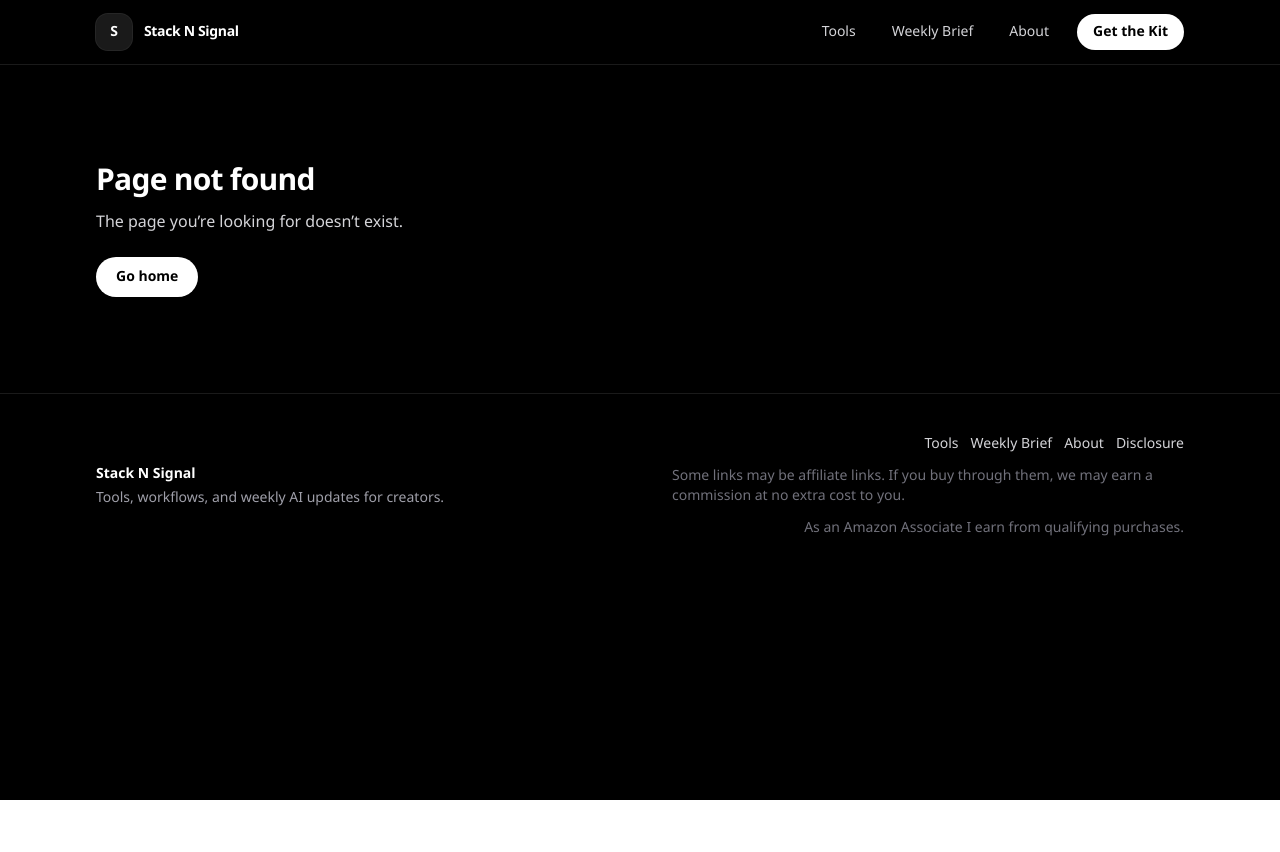
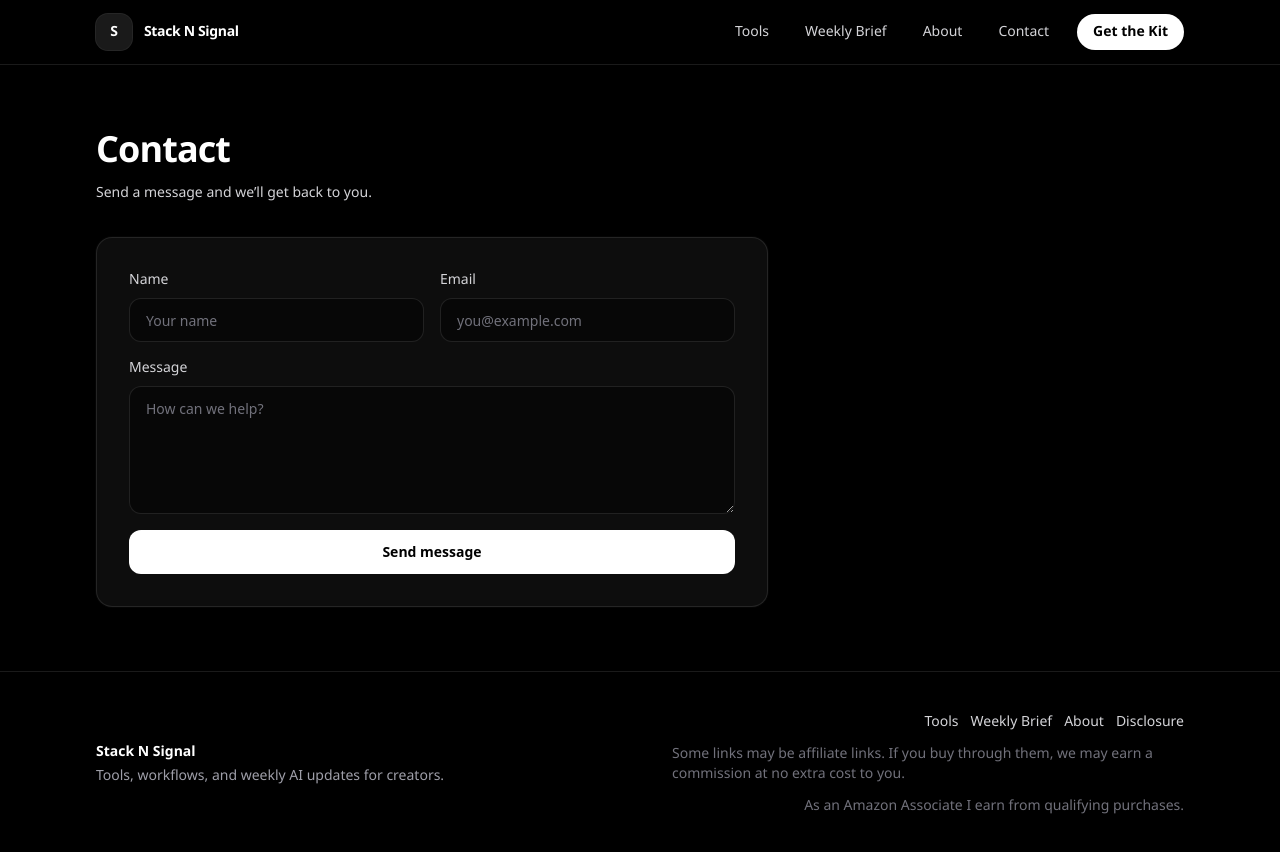
Before and after one commit to Scottynoz/StacknSignal, a Next.js app: page /contact in a window 1280 px wide. Before the commit this address had no page. Shown: the top 852 px of the page. Before the commit the page ends 800 px from the top, so only its background shows below. Built offline with nearby package versions, Linux system fonts and the light colour scheme.

Commit message:
Add contact page and update affiliate links

```diff
--- a/package.json
+++ b/package.json
@@ -10,11 +10,13 @@
   },
   "dependencies": {
     "next": "16.1.6",
+    "nodemailer": "^6.10.1",
     "react": "19.2.3",
     "react-dom": "19.2.3"
   },
   "devDependencies": {
     "@tailwindcss/postcss": "^4",
+    "@types/nodemailer": "^6.4.17",
     "@types/node": "^20",
     "@types/react": "^19",
     "@types/react-dom": "^19",
--- /dev/null
+++ b/src/app/api/contact/route.ts
@@ -0,0 +1,79 @@
+import nodemailer from "nodemailer";
+import { NextResponse } from "next/server";
+
+export async function POST(request: Request) {
+  try {
+    const contentType = request.headers.get("content-type") || "";
+    if (!contentType.includes("application/json")) {
+      return NextResponse.json({ error: "Expected application/json" }, { status: 415 });
+    }
+
+    const body = (await request.json()) as {
+      name?: string;
+      email?: string;
+      message?: string;
+    };
+
+    const name = (body.name || "").trim();
+    const email = (body.email || "").trim();
+    const message = (body.message || "").trim();
+
+    if (!email || !message) {
+      return NextResponse.json(
+        { error: "Missing required fields: email, message" },
+        { status: 400 }
+      );
+    }
+
+    const smtpHost = process.env.SMTP_HOST;
+    const smtpPortRaw = process.env.SMTP_PORT;
+    const smtpUser = process.env.SMTP_USER;
+    const smtpPass = process.env.SMTP_PASS;
+    const mailTo = process.env.CONTACT_TO;
+    const mailFrom = process.env.CONTACT_FROM || smtpUser;
+
+    if (!smtpHost || !smtpPortRaw || !smtpUser || !smtpPass || !mailTo || !mailFrom) {
+      return NextResponse.json(
+        {
+          error:
+            "Server not configured. Missing one of SMTP_HOST, SMTP_PORT, SMTP_USER, SMTP_PASS, CONTACT_TO, CONTACT_FROM",
+        },
+        { status: 500 }
+      );
+    }
+
+    const smtpPort = Number(smtpPortRaw);
+    if (!Number.isFinite(smtpPort)) {
+      return NextResponse.json({ error: "Invalid SMTP_PORT" }, { status: 500 });
+    }
+
+    const transporter = nodemailer.createTransport({
+      host: smtpHost,
+      port: smtpPort,
+      secure: smtpPort === 465,
+      auth: {
+        user: smtpUser,
+        pass: smtpPass,
+      },
+    });
+
+    const subjectName = name ? ` from ${name}` : "";
+
+    await transporter.sendMail({
+      from: mailFrom,
+      to: mailTo,
+      replyTo: email,
+      subject: `Stack N Signal contact${subjectName}`,
+      text: [
+        `Name: ${name || "(not provided)"}`,
+        `Email: ${email}`,
+        "",
+        message,
+      ].join("\n"),
+    });
+
+    return NextResponse.json({ ok: true });
+  } catch {
+    return NextResponse.json({ error: "Failed to send" }, { status: 500 });
+  }
+}
--- /dev/null
+++ b/src/app/contact/page.tsx
@@ -0,0 +1,134 @@
+"use client";
+
+import { useState } from "react";
+
+import { Card } from "@/components/Card";
+import { Container } from "@/components/Container";
+import { SiteFooter } from "@/components/SiteFooter";
+import { SiteHeader } from "@/components/SiteHeader";
+
+type SubmitState =
+  | { status: "idle" }
+  | { status: "sending" }
+  | { status: "sent" }
+  | { status: "error"; message: string };
+
+export default function ContactPage() {
+  const [name, setName] = useState("");
+  const [email, setEmail] = useState("");
+  const [message, setMessage] = useState("");
+  const [state, setState] = useState<SubmitState>({ status: "idle" });
+
+  async function onSubmit(e: React.FormEvent) {
+    e.preventDefault();
+
+    const trimmedEmail = email.trim();
+    const trimmedMessage = message.trim();
+
+    if (!trimmedEmail || !trimmedMessage) {
+      setState({ status: "error", message: "Email and message are required." });
+      return;
+    }
+
+    setState({ status: "sending" });
+
+    try {
+      const res = await fetch("/api/contact", {
+        method: "POST",
+        headers: { "content-type": "application/json" },
+        body: JSON.stringify({
+          name: name.trim(),
+          email: trimmedEmail,
+          message: trimmedMessage,
+        }),
+      });
+
+      const data = (await res.json()) as { ok?: boolean; error?: string };
+
+      if (!res.ok || !data.ok) {
+        setState({ status: "error", message: data.error || "Failed to send." });
+        return;
+      }
+
+      setState({ status: "sent" });
+      setName("");
+      setEmail("");
+      setMessage("");
+    } catch {
+      setState({ status: "error", message: "Failed to send." });
+    }
+  }
+
+  return (
+    <div className="min-h-dvh bg-black text-white">
+      <SiteHeader />
+      <main>
+        <Container className="py-12 sm:py-16">
+          <div className="max-w-2xl">
+            <h1 className="text-3xl font-semibold tracking-tight sm:text-4xl">Contact</h1>
+            <p className="mt-3 text-sm leading-6 text-zinc-300">
+              Send a message and we’ll get back to you.
+            </p>
+
+            <Card className="mt-8 p-8">
+              <form className="flex flex-col gap-4" onSubmit={onSubmit}>
+                <div className="grid gap-4 sm:grid-cols-2">
+                  <label className="flex flex-col gap-2">
+                    <span className="text-sm text-zinc-300">Name</span>
+                    <input
+                      className="h-11 rounded-xl border border-white/10 bg-black/40 px-4 text-sm text-white placeholder:text-zinc-500 outline-none ring-0 focus:border-white/20"
+                      placeholder="Your name"
+                      value={name}
+                      onChange={(e) => setName(e.target.value)}
+                      autoComplete="name"
+                    />
+                  </label>
+                  <label className="flex flex-col gap-2">
+                    <span className="text-sm text-zinc-300">Email</span>
+                    <input
+                      className="h-11 rounded-xl border border-white/10 bg-black/40 px-4 text-sm text-white placeholder:text-zinc-500 outline-none ring-0 focus:border-white/20"
+                      placeholder="you@example.com"
+                      type="email"
+                      value={email}
+                      onChange={(e) => setEmail(e.target.value)}
+                      autoComplete="email"
+                      required
+                    />
+                  </label>
+                </div>
+
+                <label className="flex flex-col gap-2">
+                  <span className="text-sm text-zinc-300">Message</span>
+                  <textarea
+                    className="min-h-32 rounded-xl border border-white/10 bg-black/40 px-4 py-3 text-sm text-white placeholder:text-zinc-500 outline-none ring-0 focus:border-white/20"
+                    placeholder="How can we help?"
+                    value={message}
+                    onChange={(e) => setMessage(e.target.value)}
+                    required
+                  />
+                </label>
+
+                <button
+                  className="inline-flex h-11 items-center justify-center rounded-xl bg-white px-4 text-sm font-semibold text-black transition hover:bg-zinc-200 disabled:cursor-not-allowed disabled:opacity-60"
+                  type="submit"
+                  disabled={state.status === "sending"}
+                >
+                  {state.status === "sending" ? "Sending…" : "Send message"}
+                </button>
+
+                {state.status === "sent" ? (
+                  <div className="text-sm text-emerald-300">Sent.</div>
+                ) : null}
+
+                {state.status === "error" ? (
+                  <div className="text-sm text-red-300">{state.message}</div>
+                ) : null}
+              </form>
+            </Card>
+          </div>
+        </Container>
+      </main>
+      <SiteFooter />
+    </div>
+  );
+}
--- a/src/app/go/[slug]/route.ts
+++ b/src/app/go/[slug]/route.ts
@@ -1,15 +1,17 @@
+import type { NextRequest } from "next/server";
 import { NextResponse } from "next/server";
 
 import { getAffiliateLink } from "@/lib/affiliateLinks";
 
-export function GET(
-  _request: Request,
-  { params }: { params: { slug: string } },
+export async function GET(
+  request: NextRequest,
+  { params }: { params: Promise<{ slug: string }> },
 ) {
-  const link = getAffiliateLink(params.slug);
+  const { slug } = await params;
+  const link = getAffiliateLink(slug);
 
   if (!link) {
-    return NextResponse.redirect(new URL("/tools", _request.url), 302);
+    return NextResponse.redirect(new URL("/tools", request.url), 302);
   }
 
   return NextResponse.redirect(link.url, 302);
--- a/src/components/SiteHeader.tsx
+++ b/src/components/SiteHeader.tsx
@@ -6,6 +6,7 @@ const nav = [
   { href: "/tools", label: "Tools" },
   { href: "/brief", label: "Weekly Brief" },
   { href: "/about", label: "About" },
+  { href: "/contact", label: "Contact" },
 ];
 
 export function SiteHeader() {
--- a/src/lib/affiliateLinks.ts
+++ b/src/lib/affiliateLinks.ts
@@ -4,11 +4,11 @@ export type AffiliateLink = {
 };
 
 export const affiliateLinks: Record<string, AffiliateLink> = {
-  capcut: { label: "CapCut", url: "https://www.capcut.com/" },
+  capcut: { label: "CapCut", url: "https://www.capcut.com/sv2/ZS9RgAtc2DVad-sSMVo/" },
   descript: { label: "Descript", url: "https://www.descript.com/" },
   runway: { label: "Runway", url: "https://runwayml.com/" },
   opusclip: { label: "Opus Clip", url: "https://www.opus.pro/" },
-  veed: { label: "VEED", url: "https://www.veed.io/" },
+  veed: { label: "VEED", url: "https://veed.cello.so/li87ERVRd0a" },
   davinci: { label: "DaVinci Resolve", url: "https://www.blackmagicdesign.com/products/davinciresolve" },
 
   tts: { label: "Editor built-in TTS", url: "https://www.capcut.com/" },
```
Also changed, not shown: 1 other file (tests, documents, lock files or other folders).
